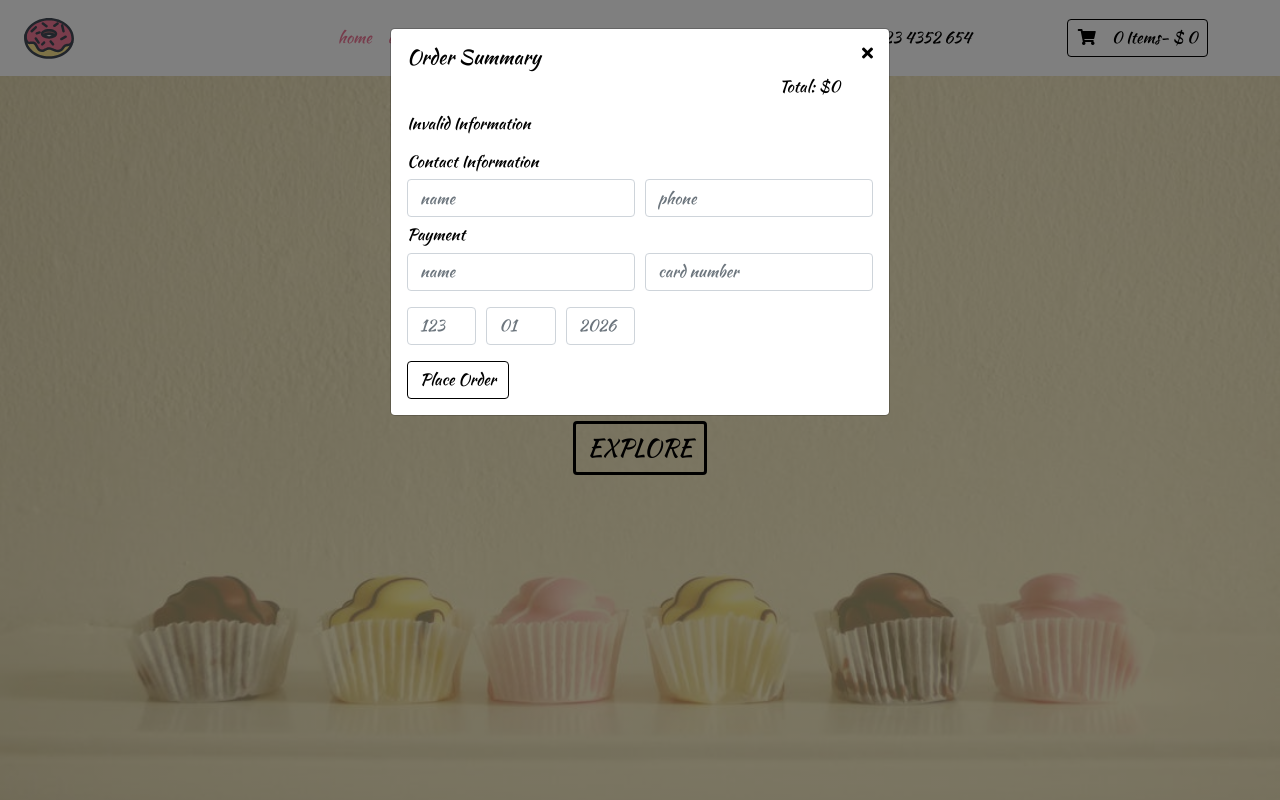
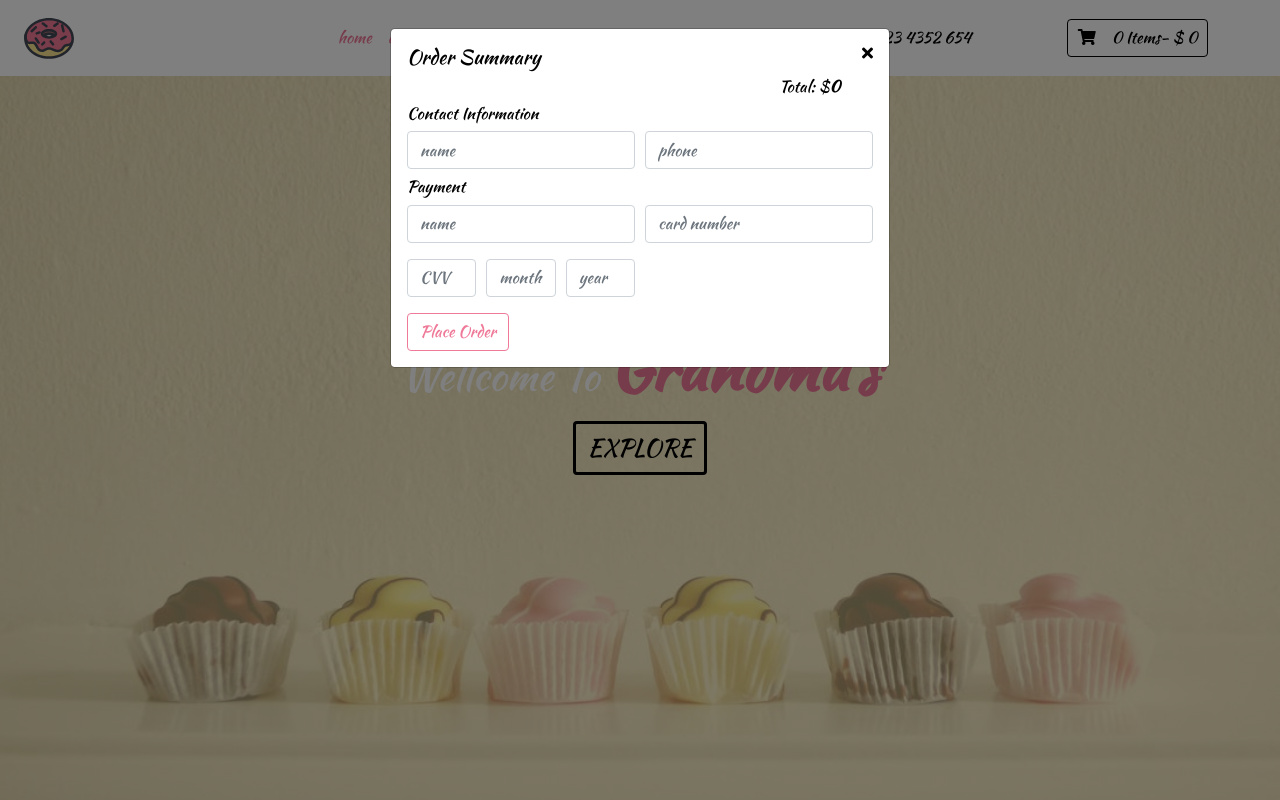
Before and after one commit to sprinzs123/bakerry-store-front, a Django app: page / in a window 1280 px wide, after a click on "CHECKOUT". Run offline with Django 3.2, Linux system fonts and the light colour scheme; data comes from the database, SQL or seed files in the repository; some libraries are stand-ins or nearby versions.

Commit message:
complete

```diff
--- a/store/static/store/css/style.css
+++ b/store/static/store/css/style.css
@@ -127,13 +127,17 @@ body {
   color: var(--mainPink);
 }
 
-.card-form-error{
-  /* display: none; */
+#card-form-error{
+  display: none;
   font-family: "Times New Roman", normal !important;
   font-style: normal;
 }
 .error-border{
   border-color: red !important;
+}
+.close-modal:hover{
+  color: var(--mainPink);
+  cursor: pointer;
 }
 
 /* about section */
--- a/store/static/store/js/script.js
+++ b/store/static/store/js/script.js
@@ -8,6 +8,7 @@ showHowMuch()
 modalExpand()
 deleteItem()
 placeOrder()
+deleteAll()
 // click event on the filter btns
 function itemFilter(){
     allFilterBtns = document.querySelectorAll('.filter-btn')
@@ -79,7 +80,8 @@ function addToCart(){
         cart[itemId] = [quantity, itemName, itemPrice, itemImg];
       }
       localStorage.setItem("cart", JSON.stringify(cart));
-      console.log(localStorage.getItem('cart'))
+      showHowMany()
+      showHowMuch()
     })
 
   })
@@ -248,6 +250,18 @@ function deleteItem(){
   })
   })
 }
+// delete all items from cart clear cart brn
+function deleteAll(){
+  let deleteBtn = document.querySelector('.clear-cart')
+  deleteBtn.addEventListener('click', function(event){
+    let cart = document.querySelector('.cart')
+    cart.classList.remove('modal-expand')
+    localStorage.clear('cart')
+    modalExpand()
+    showHowMany()
+    showHowMuch()
+  })
+}
 
 // form validation when placing order
 // checking field if they are correct in the form...fun
--- a/store/templates/store/index.html
+++ b/store/templates/store/index.html
@@ -30,20 +30,20 @@
             <div>
               <h5 class="text-capitalize mx-auto">order summary</h5>
             </div>
-            <i class="fas fa-times" data-dismiss="modal"></i>
+            <i class="fas fa-times close-modal" data-dismiss="modal"></i>
           </div>
           <div class="order-items">
             <!-- item from local storage go here -->
           </div>
           <div class="row justify-content-end">
             <div class="col-3">
-              <h6 class=''>Total: $<span class='total-price'></span></h6>
+              <h6 class=''>Total: $<b><span class='total-price'></span></b></h6>
             </div>
             <!-- <div class="col-2">
               <h6>$<span>100</span></h6>
             </div> -->
           </div>
-          <p class='mt-2' id='card-form-error'>Invalid Information</p>
+          <p class='mt-2 text-danger' id='card-form-error'>Invalid Information</p>
           <h6>Contact Information</h6>
           <form action="">
             {% csrf_token %}
@@ -73,23 +73,23 @@
             <div class="form-row">
               <div class="col-md-2">
                 <div class="form-group">
-                  <input type="text" class="form-control" id="code" placeholder="123">
+                  <input type="text" class="form-control" id="code" placeholder="CVV">
                 </div>
               </div>
               <div class="col-md-2 col-6">
                 <div class="form-group">
-                  <input type="text" class="form-control" id="month" placeholder="01">
+                  <input type="text" class="form-control" id="month" placeholder="month">
                 </div>
               </div>
               <div class="col-md-2 col-6">
                 <div class="form-group">
-                  <input type="text" class="form-control" id="year" placeholder="2026">
+                  <input type="text" class="form-control" id="year" placeholder="year">
                 </div>
               </div>
 
               <!-- end form row -->
             </div>
-            <button class="btn btn-black" id='addPaymentBtn'>Place Order</button>
+            <button class="btn btn-pink" id='addPaymentBtn'>Place Order</button>
           </form>
         </div>
 
@@ -199,7 +199,7 @@
               </div>
               <div class="row mx-auto">
                 <div class="col-6">
-                  <div class="btn btn-black text-uppercase">clear cart</div>
+                  <div class="btn btn-black text-uppercase clear-cart">clear cart</div>
                 </div>
                 <div class="col-6">
                   <btn href="#" class='btn btn-pink text-uppercase' data-toggle="modal" data-target="#check-out-modal">
```
